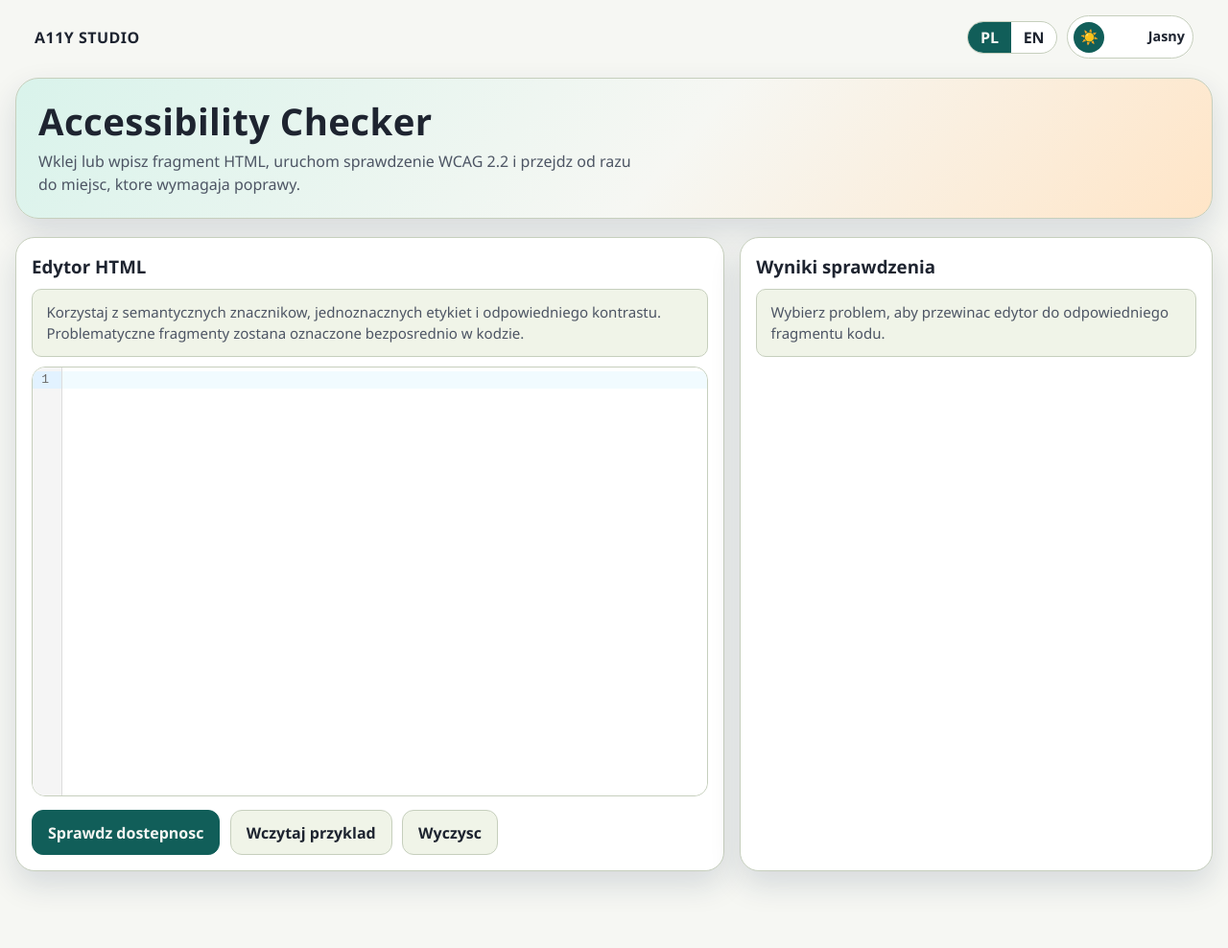
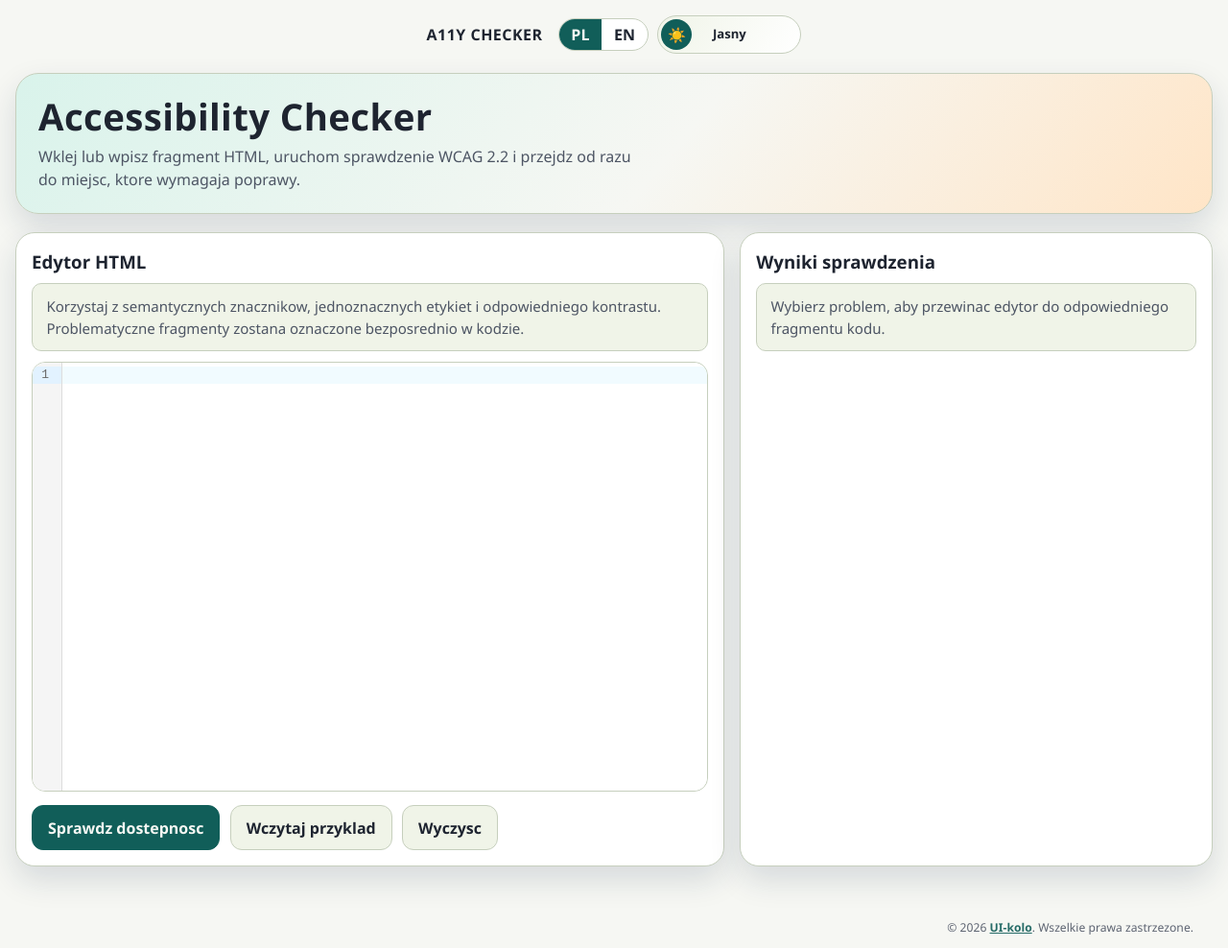
Before and after one commit to WioletaKolodziej/accessibility-checker, a React (Vite) app: page / in a window 1280 px wide. Shown: the whole page at 96% size. Before the commit the page ends 956 px from the top, so only its background shows below. Built offline with nearby package versions, Linux system fonts and the light colour scheme.

Commit message:
feature: Adds footer and new toggle.

```diff
--- a/src/App.tsx
+++ b/src/App.tsx
@@ -12,6 +12,8 @@ import { Language, messages } from "./i18n";
 const AppShell = styled.div`
   min-height: 100dvh;
   position: relative;
+  display: flex;
+  flex-direction: column;
 `;
 
 const Header = styled.header`
@@ -36,6 +38,24 @@ const HeaderControls = styled.div`
   gap: 0.6rem;
 `;
 
+const Footer = styled.footer`
+  margin-top: auto;
+  max-width: 1240px;
+  width: 100%;
+  margin-inline: auto;
+  padding: 0.45rem 1rem 0.7rem;
+  color: ${({ theme }) => theme.textMuted};
+  font-size: 0.76rem;
+  text-align: right;
+  opacity: 0.9;
+`;
+
+const FooterLink = styled.a`
+  color: ${({ theme }) => theme.accent};
+  font-weight: 600;
+  text-decoration: underline;
+`;
+
 function App() {
   const [isDarkMode, setIsDarkMode] = useState(false);
   const [language, setLanguage] = useState<Language>("pl");
@@ -46,7 +66,7 @@ function App() {
       <GlobalStyle />
       <AppShell>
         <Header>
-          <Brand>A11y Studio</Brand>
+          <Brand>A11y Checker</Brand>
           <HeaderControls>
             <LanguageToggle
               language={language}
@@ -71,6 +91,13 @@ function App() {
           </HeaderControls>
         </Header>
         <Checker messages={t} />
+        <Footer>
+          <span>{t.app.footerPrefix} </span>
+          <FooterLink href="https://www.ui-kolo.com" target="_blank" rel="noreferrer noopener" aria-label={t.app.footerLinkAria}>
+            UI-kolo
+          </FooterLink>
+          <span>. {t.app.footerRights}</span>
+        </Footer>
       </AppShell>
     </ThemeProvider>
   );
--- a/src/components/ThemeToggle.tsx
+++ b/src/components/ThemeToggle.tsx
@@ -1,17 +1,25 @@
 import styled from "styled-components";
 
-const Toggle = styled.button`
+const Toggle = styled.button<{ $isDark: boolean }>`
+  position: relative;
   border: 1px solid ${({ theme }) => theme.border};
-  background: ${({ theme }) => theme.surface};
+  background: ${({ theme, $isDark }) =>
+    $isDark
+      ? `linear-gradient(120deg, ${theme.surface} 0%, ${theme.surfaceElevated} 100%)`
+      : `linear-gradient(120deg, ${theme.surfaceElevated} 0%, ${theme.surface} 100%)`};
   color: ${({ theme }) => theme.text};
   border-radius: 999px;
-  padding: 0.35rem 0.5rem 0.35rem 0.4rem;
-  min-width: 132px;
-  display: inline-flex;
-  align-items: center;
-  justify-content: space-between;
-  gap: 0.55rem;
-  transition: background-color 0.2s ease, transform 0.2s ease;
+  width: 150px;
+  height: 40px;
+  padding: 0 0.5rem;
+  display: inline-grid;
+  place-items: center;
+  transition: background-color 0.25s ease, border-color 0.25s ease, transform 0.2s ease;
+
+  &:focus-visible {
+    outline: 3px solid ${({ theme }) => theme.accent};
+    outline-offset: 2px;
+  }
 
   &:hover {
     background: ${({ theme }) => theme.surfaceElevated};
@@ -20,9 +28,16 @@ const Toggle = styled.button`
   &:active {
     transform: scale(0.98);
   }
+
+  @media (prefers-reduced-motion: reduce) {
+    transition: none;
+  }
 `;
 
-const Icon = styled.span`
+const Thumb = styled.span<{ $isDark: boolean }>`
+  position: absolute;
+  top: 3px;
+  left: 3px;
   width: 32px;
   height: 32px;
   border-radius: 999px;
@@ -30,13 +45,31 @@ const Icon = styled.span`
   place-items: center;
   background: ${({ theme }) => theme.accent};
   color: ${({ theme }) => theme.background};
+  transform: translateX(${({ $isDark }) => ($isDark ? "112px" : "0px")});
+  transition: transform 260ms cubic-bezier(0.22, 0.61, 0.36, 1);
+
+  @media (prefers-reduced-motion: reduce) {
+    transition: none;
+  }
+`;
+
+const Icon = styled.span<{ $isDark: boolean }>`
   font-size: 0.95rem;
+  transform: rotate(${({ $isDark }) => ($isDark ? "-14deg" : "0deg")});
+  transition: transform 260ms cubic-bezier(0.22, 0.61, 0.36, 1);
+
+  @media (prefers-reduced-motion: reduce) {
+    transition: none;
+  }
 `;
 
 const Text = styled.span`
   font-weight: 800;
-  font-size: 0.9rem;
+  font-size: 0.82rem;
   line-height: 1;
+  padding-inline: 2.2rem;
+  text-align: center;
+  user-select: none;
 `;
 
 type Props = {
@@ -56,14 +89,17 @@ export const ThemeToggle = ({ toggleTheme, isDarkMode, labels }: Props) => {
 
   return (
     <Toggle
+      $isDark={isDarkMode}
       onClick={toggleTheme}
       type="button"
       aria-label={`${labels.switcherLabel}. ${nextTitle}`}
       aria-pressed={isDarkMode}
       title={nextTitle}
     >
-      <Icon aria-hidden="true">{isDarkMode ? "🌙" : "☀️"}</Icon>
       <Text>{isDarkMode ? labels.dark : labels.light}</Text>
+      <Thumb $isDark={isDarkMode} aria-hidden="true">
+        <Icon $isDark={isDarkMode}>{isDarkMode ? "🌙" : "☀️"}</Icon>
+      </Thumb>
     </Toggle>
   );
 };
--- a/src/i18n.ts
+++ b/src/i18n.ts
@@ -10,6 +10,9 @@ export type I18nMessages = {
     themeDark: string;
     switchToLight: string;
     switchToDark: string;
+    footerPrefix: string;
+    footerRights: string;
+    footerLinkAria: string;
   };
   checker: {
     title: string;
@@ -58,6 +61,9 @@ export const messages: Record<Language, I18nMessages> = {
       themeDark: "Ciemny",
       switchToLight: "Przelacz na motyw jasny",
       switchToDark: "Przelacz na motyw ciemny",
+      footerPrefix: "© 2026",
+      footerRights: "Wszelkie prawa zastrzezone.",
+      footerLinkAria: "Przejdz do strony UI-kolo",
     },
     checker: {
       title: "Accessibility Checker",
@@ -106,6 +112,9 @@ export const messages: Record<Language, I18nMessages> = {
       themeDark: "Dark",
       switchToLight: "Switch to light theme",
       switchToDark: "Switch to dark theme",
+      footerPrefix: "© 2026",
+      footerRights: "All rights reserved.",
+      footerLinkAria: "Go to UI-kolo website",
     },
     checker: {
       title: "Accessibility Checker",
```
